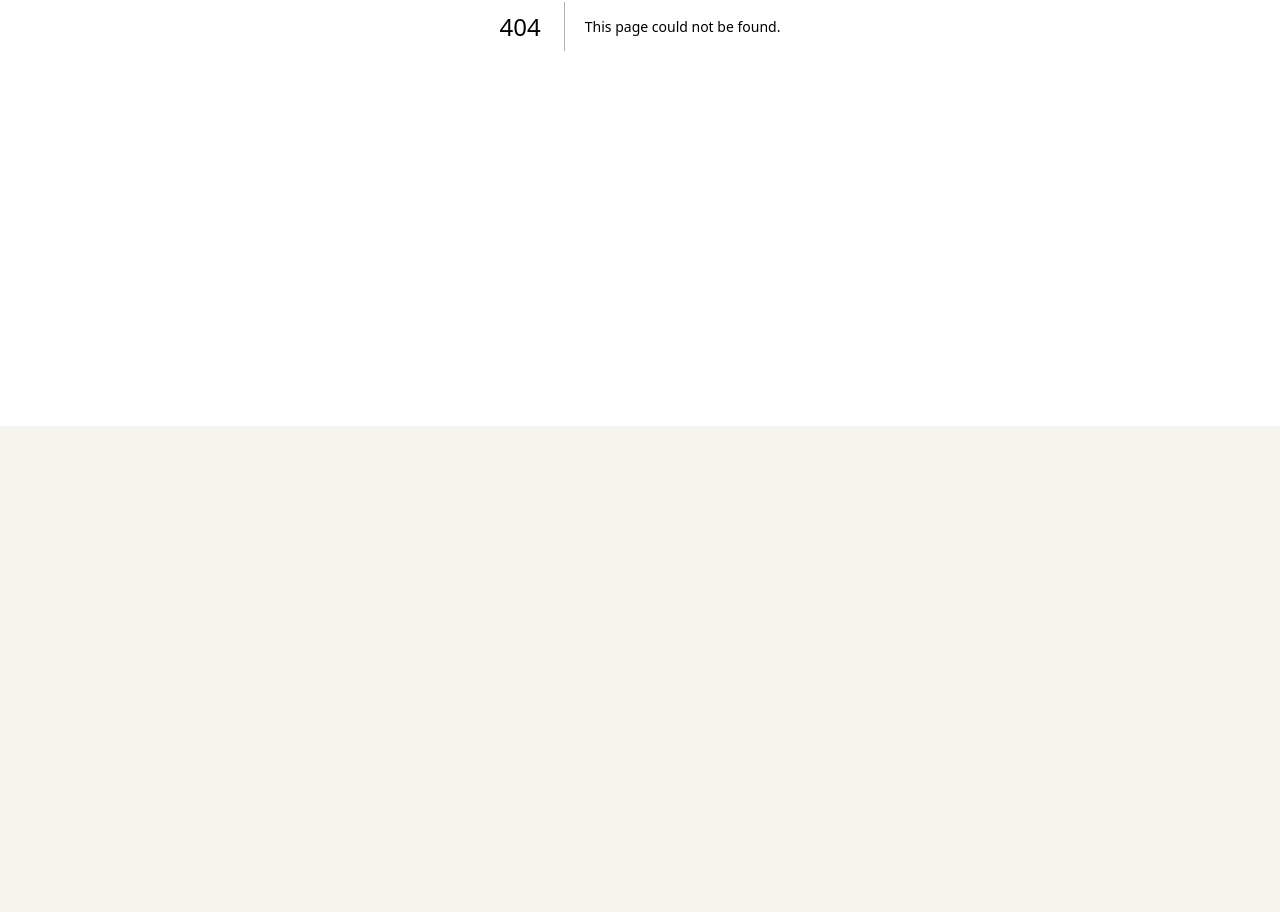
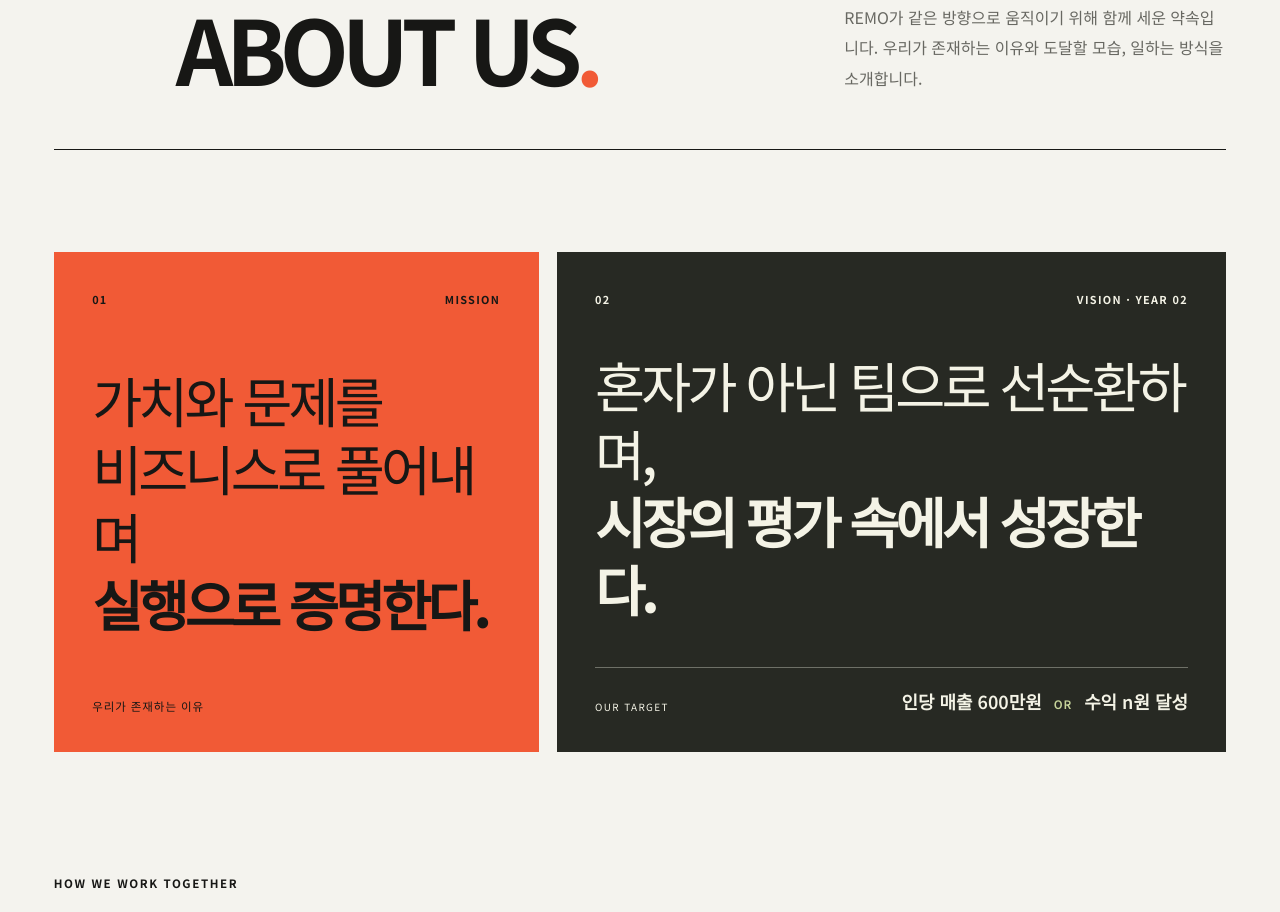
Before and after one commit to brianjudy10244/REMO, a Next.js app: page /about-us in a window 1280 px wide. Before the commit this address had no page. Shown: the part 374-1286 px from the top of the page. Before the commit the page ends 800 px from the top, so only its background shows below. Built offline with nearby package versions, Linux system fonts and the light colour scheme.

Commit message:
Add ABOUT US page with REMO mission vision and values

```diff
--- /dev/null
+++ b/app/about-us/page.tsx
@@ -0,0 +1,84 @@
+import type { Metadata } from "next";
+import { PageHero, SiteFrame } from "@/app/components/site-chrome";
+
+export const metadata: Metadata = {
+  title: "ABOUT US — REMO",
+  description: "TEAM REMO의 미션, 비전, 핵심가치",
+};
+
+const coreValues = [
+  {
+    number: "01",
+    title: "학습",
+    english: "GROWTH",
+    description: "우리는 함께 학습합니다. 개인의 경험과 배움을 팀으로 연결하며, 시행착오와 프로젝트를 통해 성장합니다. 지레짐작하지 않고 적극적으로 질문하고 행동합니다. 개인의 성장이 팀의 성장으로 이어지고, 팀의 성장이 다시 개인의 성장을 돕는 선순환을 만듭니다.",
+  },
+  {
+    number: "02",
+    title: "협력",
+    english: "COLLABORATION",
+    description: "우리는 함께 성과를 만듭니다. 개인의 강점과 다양성을 통해 더 큰 가치를 만들어내며, 서로의 성장을 응원합니다. 다양한 관점과 생각을 환영하며, 개인의 성과를 팀의 성과로 확장합니다. 우리는 혼자서 빠르게 가기보다 함께 멀리 가는 길을 선택합니다.",
+  },
+  {
+    number: "03",
+    title: "신뢰",
+    english: "PSYCHOLOGICAL SAFETY",
+    description: "우리는 신뢰를 쌓아갑니다. 어려움과 실수, 아쉬움을 그때그때 공유하며, 팀원 모두에게 안전한 팀이 될 것입니다. 서로를 믿고 의지할 수 있는 공동체가 되기를 희망합니다.",
+  },
+  {
+    number: "04",
+    title: "책임",
+    english: "ACCOUNTABILITY",
+    description: "우리는 서로를 책임집니다. 역할과 약속에 책임을 다하며, 문제를 외면하거나 미루지 않고 스스로 그리고 함께 해결하려 노력합니다. 말하는 것과 말하지 않는 것 모두 의사 표현입니다. 자신의 의사 표현에 대한 결과를 책임집니다.",
+  },
+  {
+    number: "05",
+    title: "실행",
+    english: "EXPERIMENT",
+    description: "골대가 보이면 일단 합니다. 목적지를 정하면 우선 실행합니다.",
+  },
+];
+
+export default function AboutUsPage() {
+  return (
+    <SiteFrame>
+      <main>
+        <PageHero
+          index="04"
+          eyebrow="MISSION · VISION · CORE VALUE"
+          title="ABOUT US"
+          description="REMO가 같은 방향으로 움직이기 위해 함께 세운 약속입니다. 우리가 존재하는 이유와 도달할 모습, 일하는 방식을 소개합니다."
+        />
+
+        <section className="mvc-statements section-space" aria-label="미션과 비전">
+          <article className="mvc-statement mvc-mission">
+            <div className="mvc-label"><span>01</span><p>MISSION</p></div>
+            <h2>가치와 문제를<br />비즈니스로 풀어내며<br /><strong>실행으로 증명한다.</strong></h2>
+            <p>우리가 존재하는 이유</p>
+          </article>
+          <article className="mvc-statement mvc-vision">
+            <div className="mvc-label"><span>02</span><p>VISION · YEAR 02</p></div>
+            <h2>혼자가 아닌 팀으로 선순환하며,<br /><strong>시장의 평가 속에서 성장한다.</strong></h2>
+            <div className="vision-target"><span>OUR TARGET</span><p>인당 매출 600만원 <em>OR</em> 수익 n원 달성</p></div>
+          </article>
+        </section>
+
+        <section className="core-values-section section-space" aria-labelledby="core-values-title">
+          <header className="core-values-heading">
+            <div><p className="eyebrow">HOW WE WORK TOGETHER</p><h2 id="core-values-title">CORE VALUE<span>.</span></h2></div>
+            <p>함께 성장하고 성과를 만들기 위해<br />REMO가 선택한 다섯 가지 태도입니다.</p>
+          </header>
+          <ol className="core-value-list">
+            {coreValues.map((value) => (
+              <li key={value.number}>
+                <span className="core-value-number">{value.number}</span>
+                <div className="core-value-name"><small>{value.english}</small><h3>{value.title}</h3></div>
+                <p>{value.description}</p>
+              </li>
+            ))}
+          </ol>
+        </section>
+      </main>
+    </SiteFrame>
+  );
+}
--- a/app/components/site-chrome.tsx
+++ b/app/components/site-chrome.tsx
@@ -7,6 +7,7 @@ import type { ReactNode } from "react";
 const navItems = [
   { href: "/", label: "홈" },
   { href: "/about", label: "팀 소개" },
+  { href: "/about-us", label: "ABOUT US" },
   { href: "/projects", label: "프로젝트" },
   { href: "/members", label: "멤버" },
 ];
@@ -18,7 +19,7 @@ export function SiteHeader() {
       <Link className="site-logo" href="/" aria-label="REMO 홈">REMO<span>✳</span></Link>
       <nav className="site-nav" aria-label="주요 메뉴">
         {navItems.map((item) => {
-          const active = item.href === "/" ? pathname === "/" : pathname.startsWith(item.href);
+          const active = item.href === "/" ? pathname === "/" : pathname === item.href || pathname.startsWith(`${item.href}/`);
           return <Link className={active ? "active" : ""} href={item.href} key={item.href}>{item.label}</Link>;
         })}
       </nav>
--- a/app/globals.css
+++ b/app/globals.css
@@ -103,6 +103,31 @@ button, input, textarea { font: inherit; }
 .values h3 { margin: 72px 0 12px; font-size: clamp(1.7rem, 3vw, 3rem); letter-spacing: -.05em; }
 .values p { color: var(--muted); font-size: .9rem; }
 
+.mvc-statements { display: grid; grid-template-columns: .84fr 1.16fr; gap: 18px; }
+.mvc-statement { min-height: 500px; padding: clamp(28px, 3vw, 52px); display: flex; flex-direction: column; }
+.mvc-mission { background: var(--accent); }
+.mvc-vision { background: #272923; color: #f4f3e6; }
+.mvc-label { display: flex; justify-content: space-between; gap: 30px; font-size: .68rem; font-weight: 700; letter-spacing: .12em; }
+.mvc-label p { margin: 0; }
+.mvc-statement h2 { margin: auto 0; font-size: clamp(2.2rem, 4.25vw, 5.3rem); font-weight: 500; line-height: 1.25; letter-spacing: -.07em; }
+.mvc-statement h2 strong { font-weight: 800; }
+.mvc-statement > p { margin: 0; font-size: .72rem; letter-spacing: .08em; }
+.vision-target { display: flex; justify-content: space-between; align-items: flex-end; gap: 28px; padding-top: 20px; border-top: 1px solid rgba(244,243,230,.35); }
+.vision-target > span { font-size: .62rem; letter-spacing: .14em; }
+.vision-target p { margin: 0; font-size: clamp(.9rem, 1.4vw, 1.25rem); font-weight: 600; }
+.vision-target em { margin: 0 .6em; color: #c7d49b; font-size: .65em; font-style: normal; letter-spacing: .08em; }
+.core-values-section { padding-top: 20px; }
+.core-values-heading { display: flex; justify-content: space-between; align-items: flex-end; gap: 40px; padding-bottom: 36px; }
+.core-values-heading h2 { margin: 12px 0 0; font-size: clamp(2.8rem, 6.5vw, 7.5rem); line-height: .9; letter-spacing: -.08em; }
+.core-values-heading h2 span { color: var(--accent); }
+.core-values-heading > p { margin: 0; max-width: 360px; color: var(--muted); line-height: 1.8; }
+.core-value-list { list-style: none; margin: 0; padding: 0; border-top: 1px solid var(--ink); }
+.core-value-list li { display: grid; grid-template-columns: 90px minmax(190px, .55fr) 1.45fr; gap: clamp(22px, 4vw, 76px); align-items: start; min-height: 220px; padding: 34px 0; border-bottom: 1px solid var(--line); }
+.core-value-number { color: var(--accent); font-size: .72rem; letter-spacing: .12em; }
+.core-value-name small { display: block; color: var(--muted); font-size: .62rem; letter-spacing: .13em; }
+.core-value-name h3 { margin: 14px 0 0; font-size: clamp(2rem, 3.5vw, 4rem); line-height: 1; letter-spacing: -.06em; }
+.core-value-list li > p { margin: 0; max-width: 850px; color: #4f4f49; font-size: clamp(.92rem, 1.05vw, 1.05rem); line-height: 1.95; word-break: keep-all; }
+
 .project-list { display: grid; gap: 14px; }
 .project-row { min-height: 230px; display: grid; grid-template-columns: 120px 1fr 210px 50px; gap: 24px; align-items: center; padding: 28px 32px; }
 .project-row > div { align-self: stretch; display: flex; flex-direction: column; justify-content: space-between; font-size: .68rem; letter-spacing: .1em; }
@@ -146,6 +171,9 @@ button, input, textarea { font: inherit; }
   .page-hero { grid-template-columns: 60px 1fr; }
   .page-hero > p { grid-column: 2; }
   .about-layout { grid-template-columns: 1fr; }
+  .mvc-statements { grid-template-columns: 1fr; }
+  .mvc-statement { min-height: 420px; }
+  .core-value-list li { grid-template-columns: 60px minmax(150px, .5fr) 1.5fr; gap: 24px; }
   .project-row { grid-template-columns: 80px 1fr 50px; }
   .project-row > p { display: none; }
   .member-list { grid-template-columns: repeat(3, 1fr); }
@@ -157,7 +185,7 @@ button, input, textarea { font: inherit; }
   .site-shell { padding: 0 18px; }
   .site-header { min-height: 82px; display: flex; flex-wrap: wrap; gap: 10px; padding: 15px 0; }
   .site-logo { font-size: 1.65rem; }
-  .site-nav { order: 2; width: 100%; justify-content: space-between; gap: 10px; font-size: .78rem; }
+  .site-nav { order: 2; width: 100%; justify-content: space-between; gap: 8px; font-size: .72rem; }
   .site-nav a { padding: 5px 0 8px; }
   .site-nav a.active::after { bottom: 2px; }
   .landing-hero { display: flex; flex-direction: column; padding: 42px 0 56px; }
@@ -187,6 +215,15 @@ button, input, textarea { font: inherit; }
   .values { grid-template-columns: 1fr; }
   .values article { min-height: 210px; border-right: 0; border-bottom: 1px solid var(--line); }
   .values h3 { margin-top: 48px; }
+  .mvc-statements { gap: 12px; }
+  .mvc-statement { min-height: 390px; padding: 24px 20px; }
+  .mvc-statement h2 { font-size: clamp(2.15rem, 10vw, 3.3rem); }
+  .vision-target { display: block; }
+  .vision-target p { margin-top: 10px; line-height: 1.6; }
+  .core-values-heading { display: block; }
+  .core-values-heading > p { margin-top: 20px; }
+  .core-value-list li { grid-template-columns: 44px 1fr; gap: 10px 18px; min-height: 0; padding: 28px 0; }
+  .core-value-list li > p { grid-column: 2; margin-top: 12px; font-size: .9rem; line-height: 1.85; }
   .project-row { min-height: 210px; grid-template-columns: 56px 1fr 28px; padding: 22px 18px; gap: 12px; }
   .project-row h2 { font-size: clamp(2.5rem, 15vw, 4.6rem); }
   .row-arrow { font-size: 1.4rem; }
```
